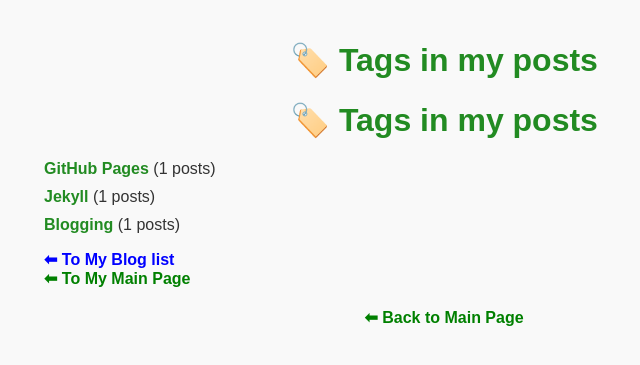
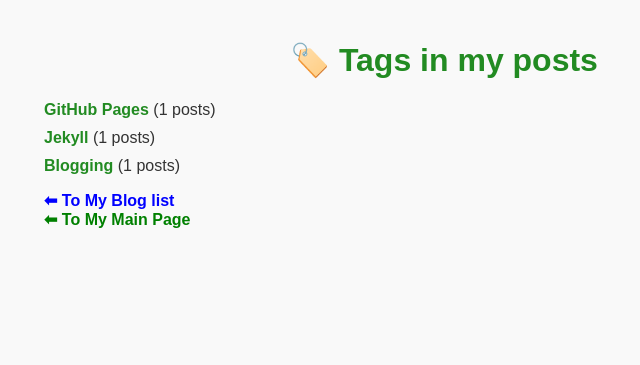
Before and after one commit to AnaHill/AnaHill.github.io, a Jekyll site: the page built from tags.md, in a window 1280 px wide. Shown: the top 365 px of the page, without its empty margins (196-836 px from the left). Built offline with Jekyll 4.4.1, drawn with Linux system fonts in a browser that asks for light colours.

Commit message:
remove duplicate parts from list_pages

```diff
--- a/_layouts/minimalist.html
+++ b/_layouts/minimalist.html
@@ -46,15 +46,17 @@ layout: none
 </head>
 <body>
 
-  <h1>{{ page.title }}</h1>
+  <!-- <h1>{{ page.title }}</h1> -->
 
   <div class="content">
     {{ content }}
   </div>
 
+  <!--
   <a href="{{ site.baseurl | relative_url }}" class="back-link">
     ⬅ Back to Main Page
   </a>
+  -->
 
 </body>
 </html>
```
